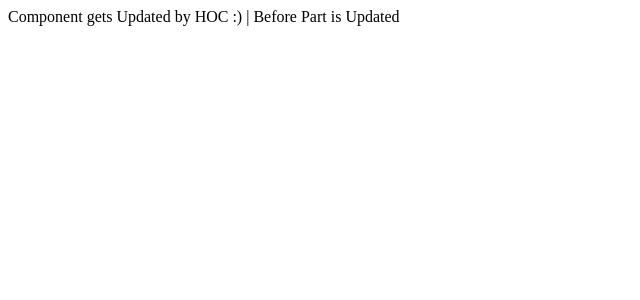
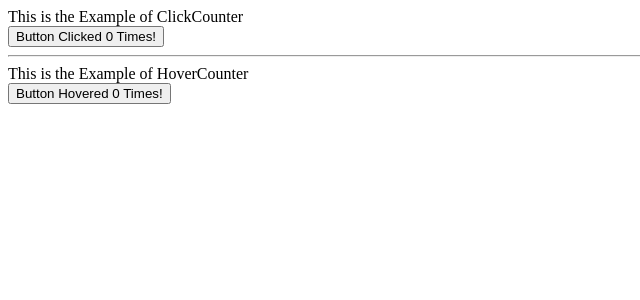
Before and after one commit to MrTwinkleSharma/Full-Stack-React, a React (Create React App) app in the folder tut-app/: page / in a window 1280 px wide. Shown: the top 300 px of the page, without its empty margins (0-640 px from the left). Built offline with nearby package versions, Linux system fonts and the light colour scheme.

Commit message:
Higher Order Component (Use)

```diff
--- a/tut-app/src/components/App.jsx
+++ b/tut-app/src/components/App.jsx
@@ -1,17 +1,16 @@
 import React, { Component } from 'react';
 import ClickCounter from './ClickCounter.jsx';
 import HoverCounter from './HoverCounter.jsx';
-import HOCDemo from './HOCDemo.jsx';
+
 
 class App extends Component {
 
 
     render(){
     return <>
-            <HOCDemo />
-            {/* <ClickCounter/>
+            <ClickCounter/>
             <hr/>
-            <HoverCounter/>*/}
+            <HoverCounter/>
         </>
     }
 
--- a/tut-app/src/components/ClickCounter.jsx
+++ b/tut-app/src/components/ClickCounter.jsx
@@ -1,29 +1,15 @@
 import React, { Component } from "react";
+import UpdatedComponent from './withCounter.jsx';
 
 class ClickCounter extends Component{
-    constructor(props)
-    {
-        super(props);
-        this.state = {
-            count : 0
-        };
-
-    }
-
-    eventHandler = () => {
-        this.setState(prevState => {
-            return {
-                count: prevState.count+1
-            }
-        })
-    }
 
     render()
     {
+    const {count,eventHandler} = this.props;
     return <>
      <div>This is the Example of ClickCounter</div>
-     <button onClick={this.eventHandler}> Button Clicked {this.state.count} Times!</button>
+     <button onClick={eventHandler}> Button Clicked {count} Times!</button>
      </>
     }
 }
-export default ClickCounter;
+export default UpdatedComponent(ClickCounter);
--- a/tut-app/src/components/HOCDemo.jsx
+++ /dev/null
@@ -1,10 +0,0 @@
-import React, { Component } from "react";
-import UpdatedComponent from './higherOrderComponent.jsx';
-
-class HOCDemo extends Component{
-    render(){
-    return <div>{this.props.str} | Before Part is Updated</div>;
-    }
-}
-
-export default UpdatedComponent(HOCDemo);
--- a/tut-app/src/components/HoverCounter.jsx
+++ b/tut-app/src/components/HoverCounter.jsx
@@ -1,29 +1,15 @@
 import React, { Component } from "react";
+import UpdatedComponent from './withCounter.jsx';
 
 class HoverCounter extends Component{
-    constructor(props)
-    {
-        super(props);
-        this.state = {
-            count : 0
-        };
-
-    }
-
-    eventHandler = () => {
-        this.setState(prevState => {
-            return {
-                count: prevState.count+1
-            }
-        })
-    }
 
     render()
     {
+        const {count,eventHandler} = this.props;
         return <>
         <div>This is the Example of HoverCounter</div>
-        <button onMouseOver={this.eventHandler} >Button Hovered {this.state.count} Times!</button>
+        <button onMouseOver={eventHandler} >Button Hovered {count} Times!</button>
         </>
     }
 }
-export default HoverCounter;
+export default UpdatedComponent(HoverCounter);
--- a/tut-app/src/components/higherOrderComponent.jsx
+++ /dev/null
@@ -1,17 +0,0 @@
-import React, { Component } from "react";
-
-const UpdatedComponent = OriginalComponent => {
-
-    class NewComponent extends Component{
-
-        render(){
-        return <>
-            <OriginalComponent str="Component gets Updated by HOC :)"/>
-            </>
-        }
-    }
-    return NewComponent;
-}
-
-
-export default UpdatedComponent;
--- /dev/null
+++ b/tut-app/src/components/withCounter.jsx
@@ -0,0 +1,33 @@
+import React, { Component } from "react";
+
+const UpdatedComponent = OriginalComponent => {
+
+    class NewComponent extends Component{
+        constructor(props)
+        {
+            super(props);
+            this.state = {
+                count : 0
+            };
+
+        }
+
+        eventHandler = () => {
+            this.setState(prevState => {
+                return {
+                    count: prevState.count+1
+                }
+            })
+        }
+
+        render(){
+        return <>
+            <OriginalComponent count={this.state.count} eventHandler={this.eventHandler}/>
+            </>
+        }
+    }
+    return NewComponent;
+}
+
+
+export default UpdatedComponent;
```
